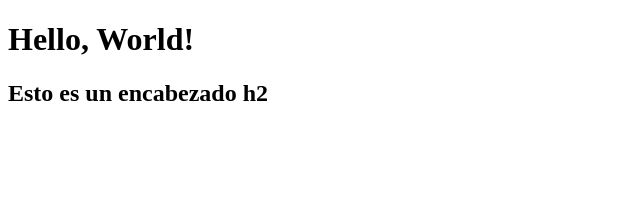
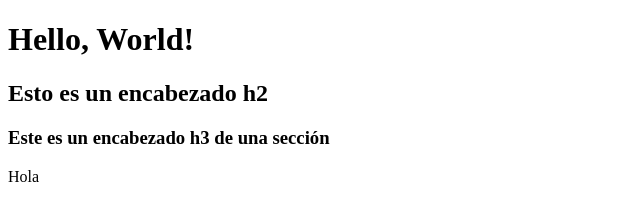
Before and after one commit to Yevestevez/demo-git, a plain HTML site: page web/index.html in a window 1280 px wide. Shown: the whole page, without its empty margins (0-640 px from the left). Drawn offline with Linux system fonts and the light colour scheme.

Commit message:
Update index

```diff
--- a/web/index.html
+++ b/web/index.html
@@ -8,5 +8,9 @@
 <body>
     <h1>Hello, World!</h1>
     <h2>Esto es un encabezado h2</h2>
+    <section>
+        <h3>Este es un encabezado h3 de una sección</h3>
+        <p>Hola</p>
+    </section>
 </body>
 </html>
```
